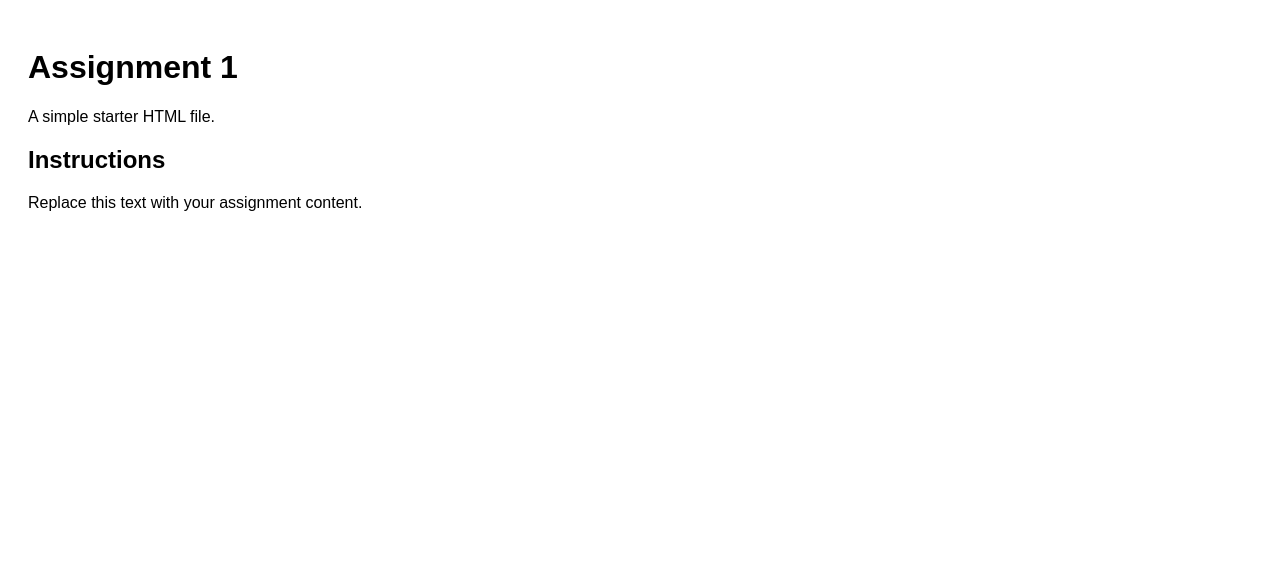
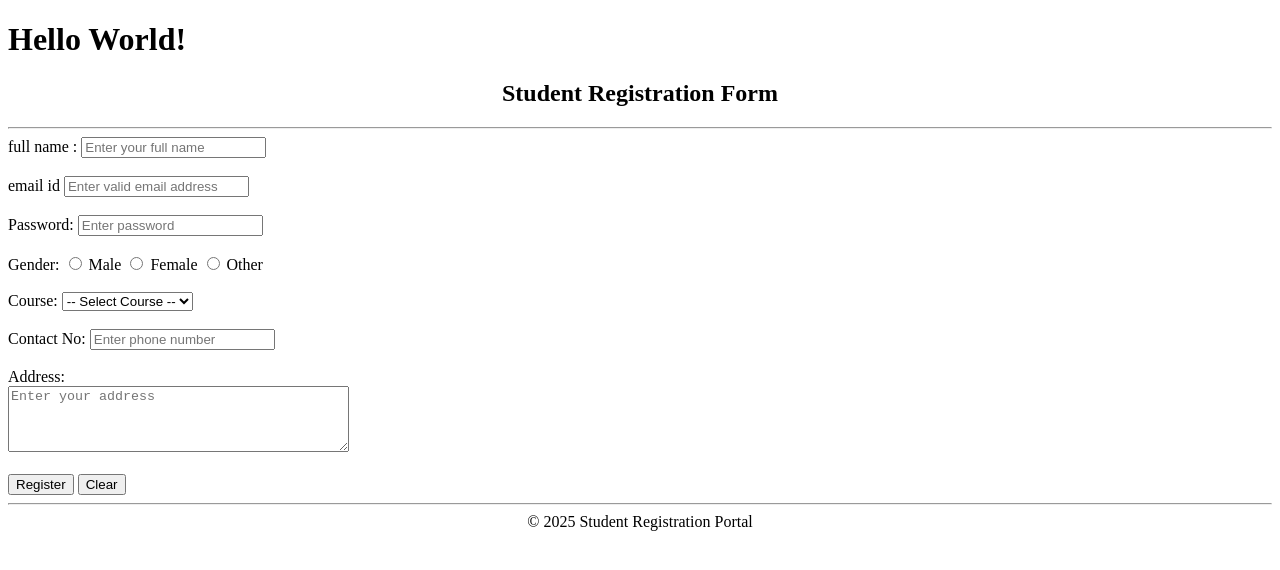
Before and after one commit to AyushYadav3902/web_dev, a plain HTML site: page assignment_1.html in a window 1280 px wide. Drawn offline with Linux system fonts and the light colour scheme.

Commit message:
Resolve assingment__7 conflict and include local edits

```diff
--- a/assignment_1.html
+++ b/assignment_1.html
@@ -1,25 +1,63 @@
 <!DOCTYPE html>
-<html lang="en">
-    <head>
-        <meta charset="utf-8" />
-        <meta name="viewport" content="width=device-width,initial-scale=1" />
-        <title>Assignment 1</title>
-        <style>
-            body { font-family: Arial, Helvetica, sans-serif; padding: 20px; }
-            header { margin-bottom: 12px; }
-        </style>
-    </head>
-    <body>
-        <header>
-            <h1>Assignment 1</h1>
-            <p>A simple starter HTML file.</p>
-        </header>
+<html>
+  <head>
+    <title>Hello, World!</title>
+    <link rel="stylesheet" href="styles.css" />
+  </head>
+  <body>
+      <h1 class="title">Hello World! </h1>
+      <p id="currentTime"></p>
+      <script src="script.js"></script>
+  </body>
+</html><!DOCTYPE html>
+<html>
+<head>
+    <title>Student Registration Form</title>
+</head>
+<body>
 
-        <main>
-            <section>
-                <h2>Instructions</h2>
-                <p>Replace this text with your assignment content.</p>
-            </section>
-        </main>
-    </body>
-</html>
+    <h2><center>Student Registration Form</center></h2>
+    <hr>
+
+    <form>
+
+        <label for="name"> full name :</label>
+        <input type="text" placeholder="Enter your full name" required><br><br>
+
+        <label for="email id"> email id</label>
+        <input type="text" placeholder="Enter valid email address"><br><br>
+
+        Password:
+        <input type="number" placeholder="Enter password" required><br><br>
+
+        Gender:
+        <input type="radio" name="gender"> Male
+        <input type="radio" name="gender"> Female
+        <input type="radio" name="gender"> Other
+        <br><br>
+
+        Course:
+        <select>
+            <option>-- Select Course --</option>
+            <option>B.Tech</option>
+            <option>B.Sc</option>
+            <option>B.Com</option>
+            <option>B.A</option>
+        </select>
+        <br><br>
+
+        Contact No:
+        <input type="text" placeholder="Enter phone number"><br><br>
+
+        Address: <br>
+        <textarea rows="4" cols="40" placeholder="Enter your address"></textarea><br><br>
+
+        <input type="submit" value="Register">
+        <input type="reset" value="Clear">
+
+    </form>
+
+    <hr>
+    <center>© 2025 Student Registration Portal</center>
+
+</body>
```
Also changed, not shown: e_commerce.html (+16 -47 lines), 1 other file.
